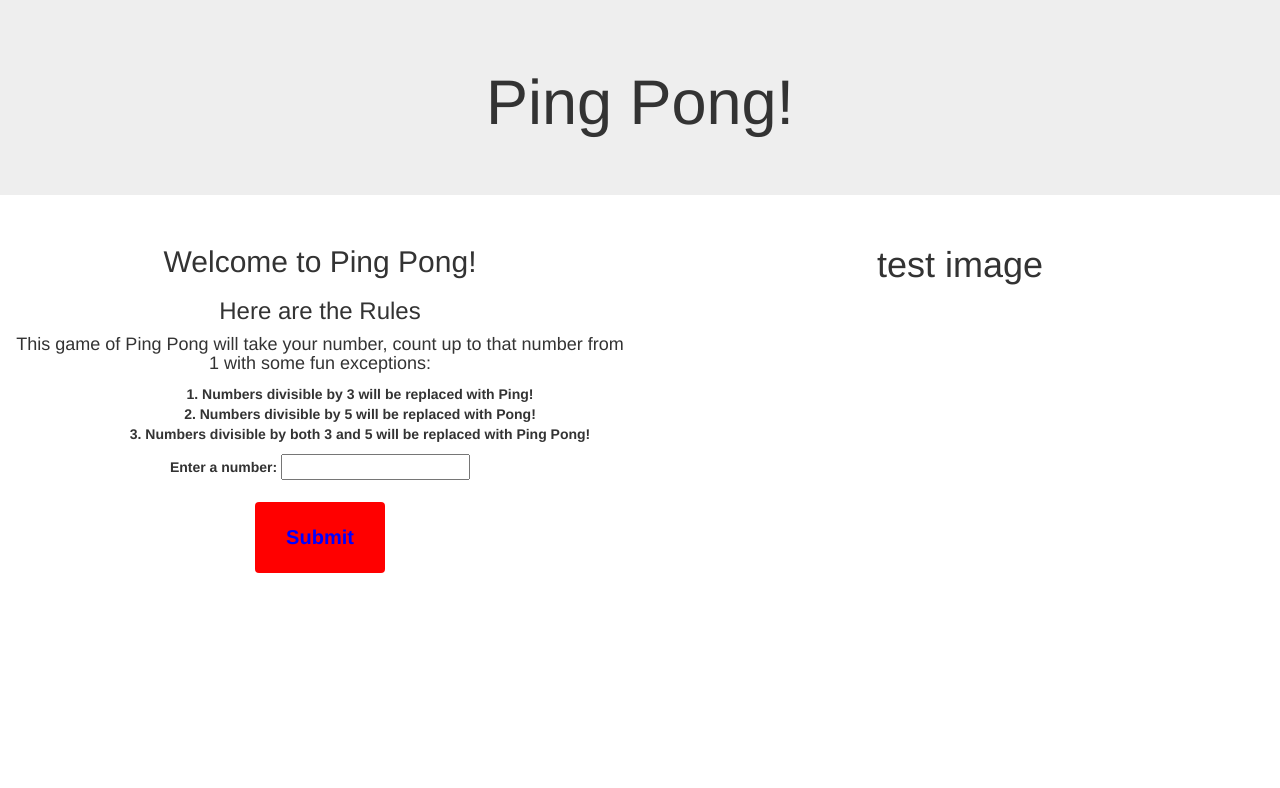
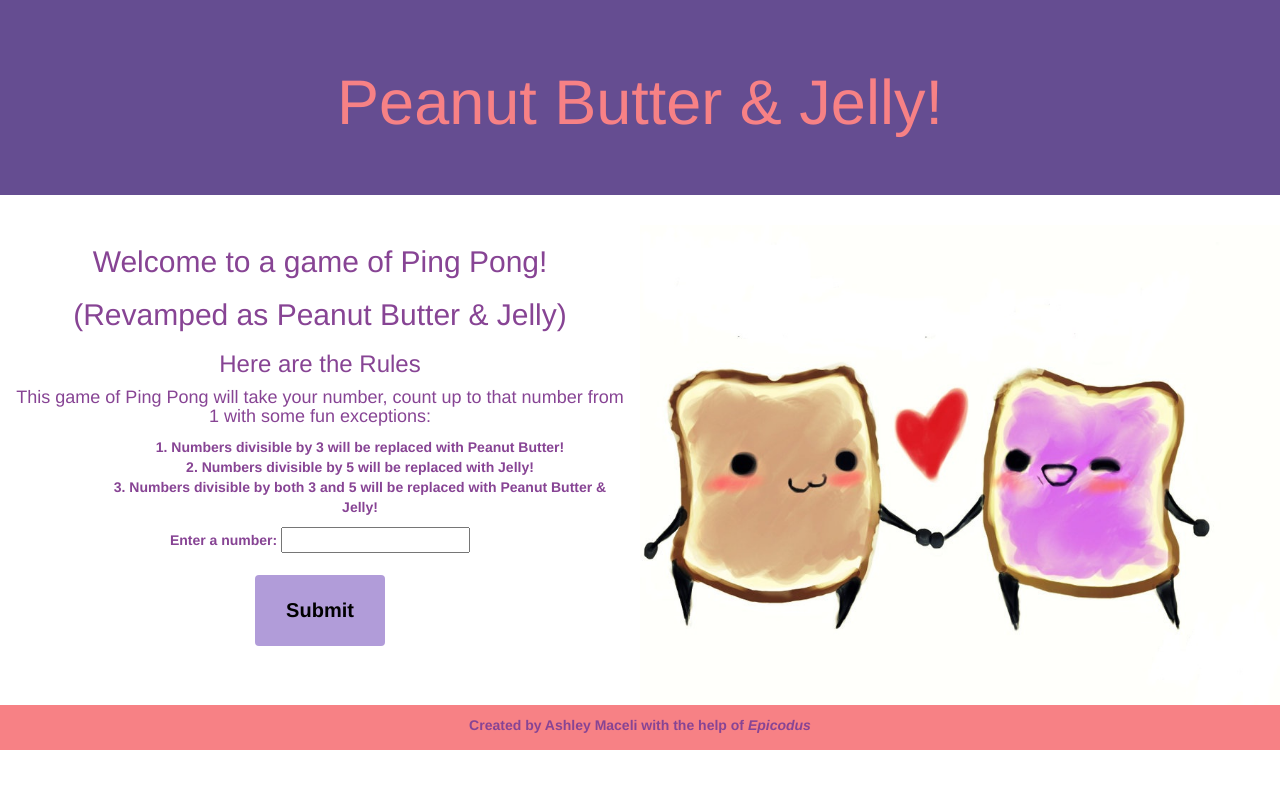
Before and after one commit to AshleyRayMaceli/ping-pong, a plain HTML site: page index.html in a window 1280 px wide. Drawn offline with Linux system fonts and the light colour scheme.

Commit message:
Added styling elements and images

```diff
--- a/css/styles.css
+++ b/css/styles.css
@@ -1,6 +1,9 @@
+body {
+  color: #874494;
+}
+
 #result {
   display: none;
-  text-align: center;
 }
 
 #result-image {
@@ -10,20 +13,34 @@
 
 .jumbotron {
   text-align: center;
+  background-color: #654D91;
+  color: #F78185;
 }
 
 #ping-pong {
   text-align: center;
 }
 
-#front-image {
+#result-image img {
+  height: 50%;
+  width: 50%;
+  border-color: black;
+  border-width: thick;
+  border-style: solid;
+  margin-bottom: 20px;
+}
+
+#front-image img {
   text-align: center;
+  height: 50%;
+  width: 50%;
 }
 
 .btn {
   margin-top: 20px;
-  background-color: red;
-  color: blue;
+  margin-bottom: 30px;
+  background-color: #B19CD9;
+  color: black;
   padding-top: 20px;
   padding-bottom: 20px;
   padding-left: 30px;
@@ -40,3 +57,11 @@
 ol {
   font-weight: bold;
 }
+
+.author {
+  text-align: center;
+  font-weight: bold;
+  padding-top: 10px;
+  padding-bottom: 5px;
+  background-color: #F78185;
+}
--- a/index.html
+++ b/index.html
@@ -9,21 +9,25 @@
     <title>Ping Pong!</title>
   </head>
   <body>
+
     <div class="jumbotron">
-      <h1>Ping Pong!</h1>
+      <h1>Peanut Butter &amp; Jelly!</h1>
     </div>
+
     <div class="container-fluid">
       <div class="row">
         <div class="col-md-6">
         <form id="ping-pong">
-        <h2>Welcome to Ping Pong!</h2>
-        <h3>Here are the Rules</h3>
-        <h4>This game of Ping Pong will take your number, count up to that number from 1 with some fun exceptions:</h4>
-        <ul>
-          <ol>1. Numbers divisible by 3 will be replaced with Ping!</ol>
-          <ol>2. Numbers divisible by 5 will be replaced with Pong!</ol>
-          <ol>3. Numbers divisible by both 3 and 5 will be replaced with Ping Pong!</ol>
-        </ul>
+          <h2>Welcome to a game of Ping Pong!</h2>
+          <h2>(Revamped as Peanut Butter &amp; Jelly)</h2>
+          <h3>Here are the Rules</h3>
+          <h4>This game of Ping Pong will take your number, count up to that number from 1 with some fun exceptions:</h4>
+          <ul>
+            <ol>1. Numbers divisible by 3 will be replaced with Peanut Butter!</ol>
+            <ol>2. Numbers divisible by 5 will be replaced with Jelly!</ol>
+            <ol>3. Numbers divisible by both 3 and 5 will be replaced with Peanut Butter &amp; Jelly!</ol>
+          </ul>
+
         <div id="form-group">
           <label for="input">Enter a number:</label>
           <input id="input" type="text">
@@ -32,10 +36,9 @@
       </form>
 
       <div id="result-image">
-        <h1>test image</h1>
-        <a class="btn" href="index.html" role="button">Play Again!</a>
+        <img src="img/pbj2.jpg">
+        <p><a class="btn" href="index.html" role="button">Play Again!</a></p>
       </div>
-
     </div>
 
 <!-- Ouput begins here -->
@@ -44,12 +47,18 @@
             <h3><span class="result"></span></h3>
           </div>
         </div>
+<!-- Ouput ends here -->
 
         <div id="front-image">
-          <h1>test image</h1>
+          <img src="img/pbj.jpg">
         </div>
 
-      </div>
+      </div> <!-- Closes the row -->
+    </div> <!-- Closes the container -->
+
+    <div class="author">
+      <p>Created by Ashley Maceli with the help of <em>Epicodus</em></p>
     </div>
+
   </body>
 </html>
--- a/js/scripts.js
+++ b/js/scripts.js
@@ -2,11 +2,11 @@
 var pingPong = function(userInput) {
   for (index = 1; index <= userInput; index += 1) {
     if ((index % 15) === 0) {
-      $(".result").append("<li> Ping Pong! </li>");
+      $(".result").append("<li> Peanut Butter and Jelly! </li>");
     } else if ((index % 3) === 0) {
-      $(".result").append("<li> Ping </li>");
+      $(".result").append("<li> Peanut Butter </li>");
     } else if ((index % 5) === 0) {
-      $(".result").append("<li> Pong </li>");
+      $(".result").append("<li> Jelly </li>");
     } else {
       $(".result").append("<li>"+ index + "</li>");
     }
```
Also changed, not shown: img/pbj.jpg (added), img/pbj2.jpg (added), 2 other files.
